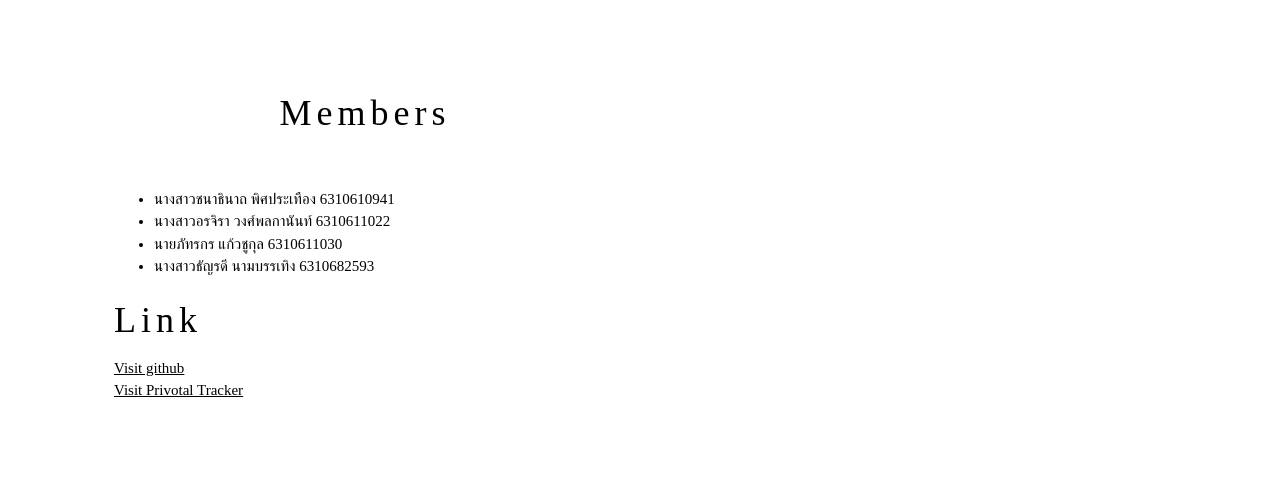
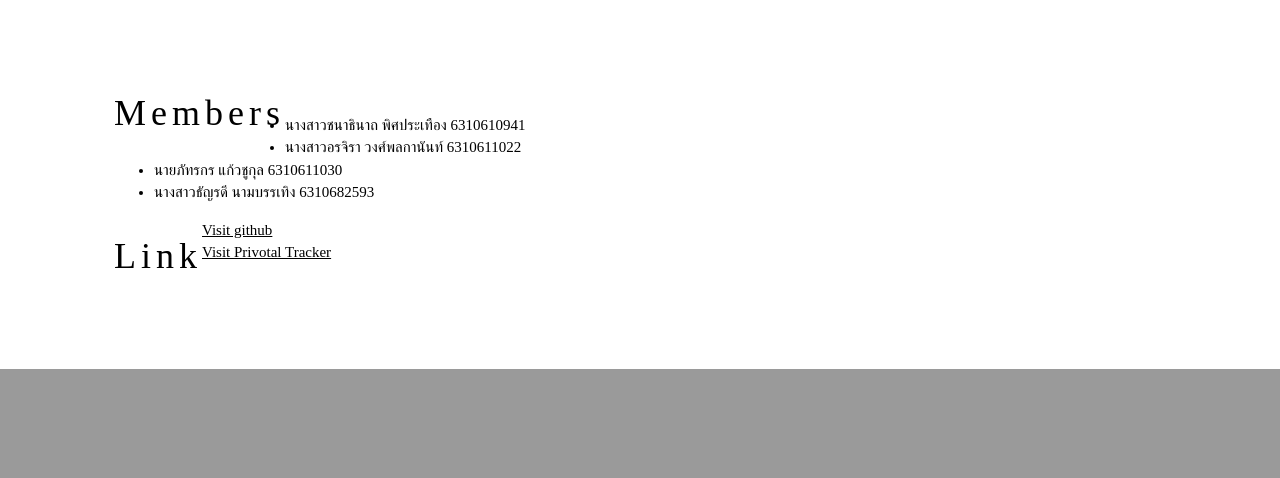
Before and after one commit to 6310610941/heroku331, a Django app: page /about in a window 1280 px wide. Shown: the part 960-1438 px from the top of the page. After the commit the page ends 1329 px from the top, so only its background shows below. Run offline with Django 4.2, Linux system fonts and the light colour scheme.

Commit message:
update heroku settings

```diff
--- a/users/templates/users/layout.html
+++ b/users/templates/users/layout.html
@@ -6,7 +6,7 @@
 <meta name="viewport" content="width=device-width, initial-scale=1">
 <link rel="stylesheet" href="https://www.w3schools.com/w3css/4/w3.css">
 <style>
-body {font-family: "Times New Roman", Georgia, Serif;}
+body {font-family: "Times New Roman";}
 h1, h2, h3, h4, h5, h6 {
   font-family: "Playfair Display";
   letter-spacing: 5px;
@@ -37,7 +37,7 @@ h1, h2, h3, h4, h5, h6 {
   <!-- About Section -->
   <div class="w3-row w3-padding-64" id="about">
     <div class="w3-col m6 w3-padding-large">
-        <h1 class="w3-center">Members</h1><br>
+        <h1 class="w3-left">Members</h1><br>
         <ul >
             <li>นางสาวชนาธินาถ พิศประเทือง 6310610941</li>
             <li>นางสาวอรจิรา วงศ์พลกานันท์ 6310611022</li>
@@ -45,7 +45,7 @@ h1, h2, h3, h4, h5, h6 {
             <li>นางสาวธัญรดี นามบรรเทิง 6310682593</li>
         </ul>
 
-        <h1> Link </h1>
+        <h1 class="w3-left"> Link </h1>
         <a href="https://github.com/6310610941/cn331-project.git/">Visit github</a>
         <br><a href="https://www.pivotaltracker.com/n/projects/2607398/">Visit Privotal Tracker</a></br>
     </div>
```
